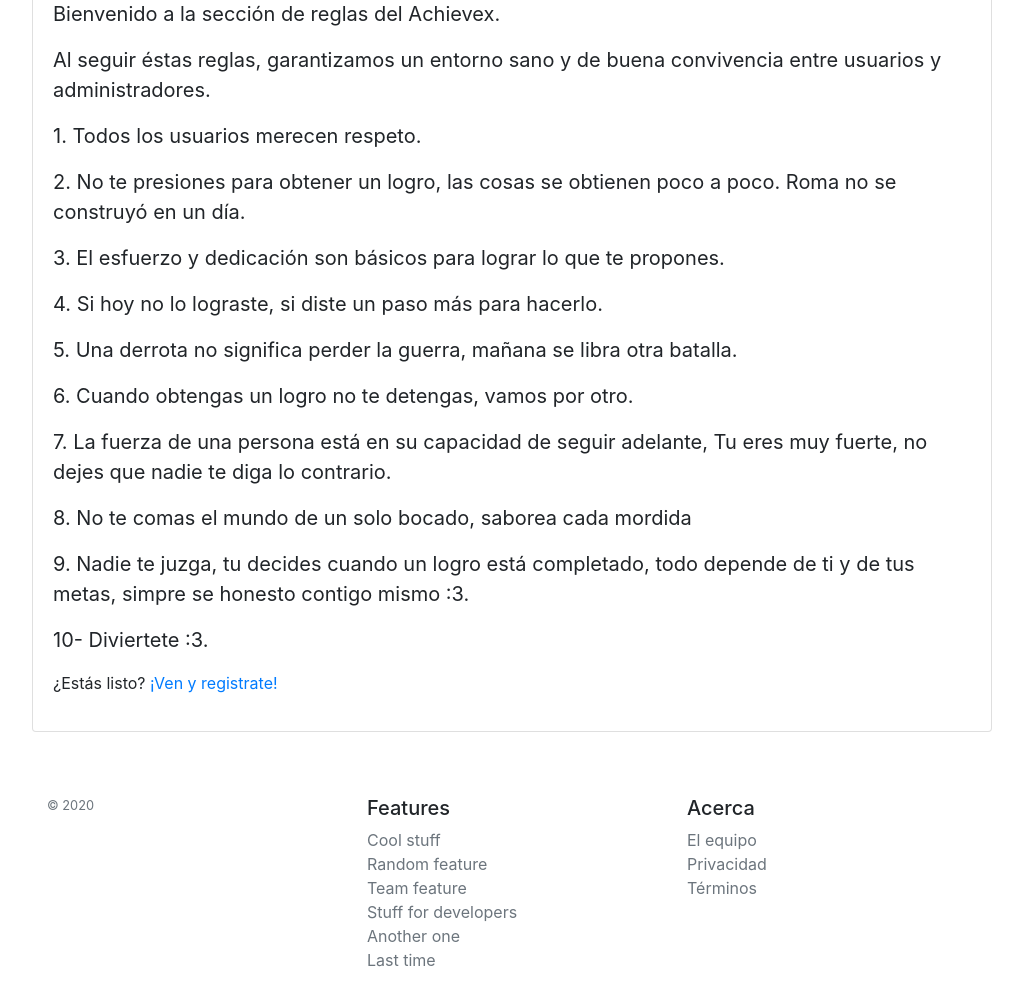
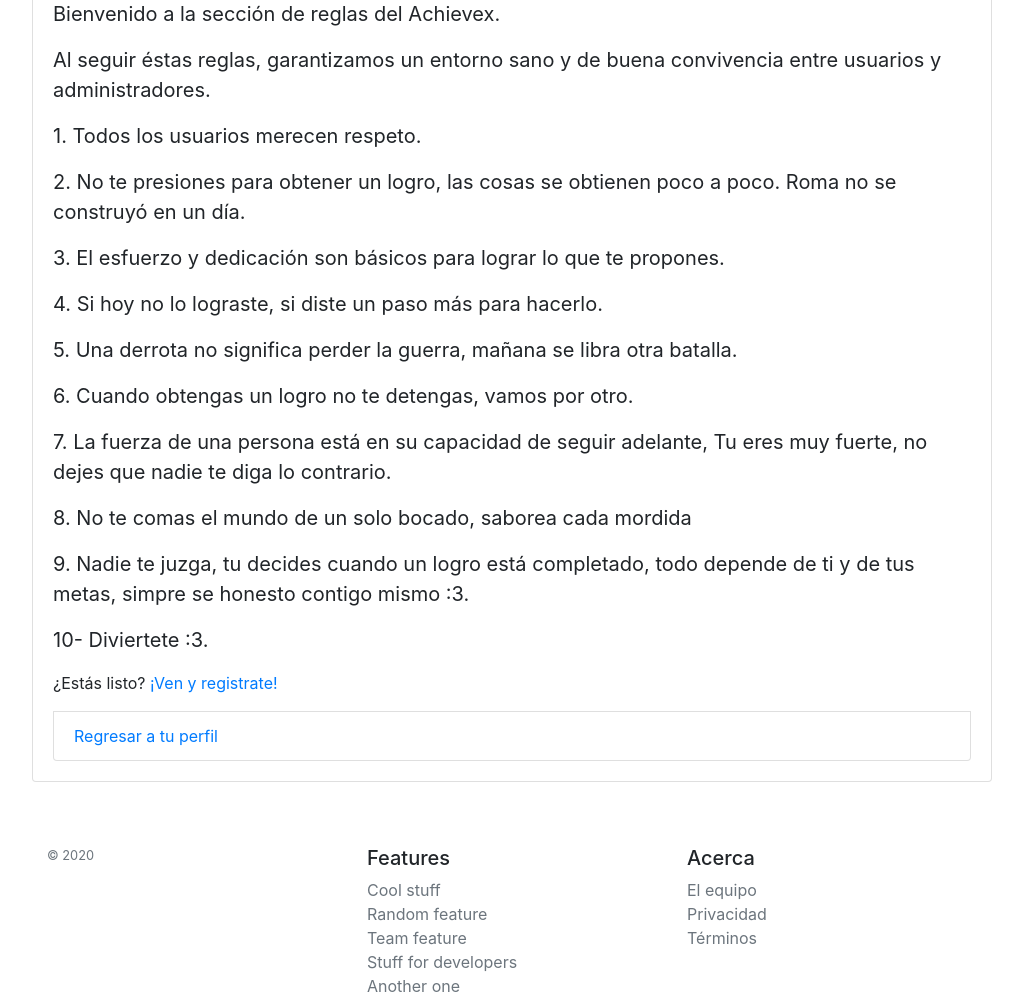
Before and after one commit to TheMr007GOZ/Akalitz-Achievex, a Flask app: page /rules in a window 1280 px wide. Shown: the part 106-1107 px from the top of the page, without its empty margins (128-1151 px from the left). Before the commit the page ends 1073 px from the top, so only its background shows below. Run offline with Flask 2, Linux system fonts and the light colour scheme; some libraries are stand-ins or nearby versions.

Commit message:
Update rules.html

```diff
--- a/app/templates/rules.html
+++ b/app/templates/rules.html
@@ -22,6 +22,7 @@
                                  <p class="lead font-weight-normal">9. Nadie te juzga, tu decides cuando un logro está completado, todo depende de ti y de tus metas, simpre se honesto contigo mismo :3.</p>
                                  <p class="lead font-weight-normal">10- Diviertete :3.</p>
                                  <p>¿Estás listo? <a href="{{ url_for('register') }}">¡Ven y registrate!</a></p>
+                                 <li class="list-group-item"><a href="{{ url_for('home')}}">Regresar a tu perfil</a></li>
                             </form>
                         </div>
                     </div>
```
